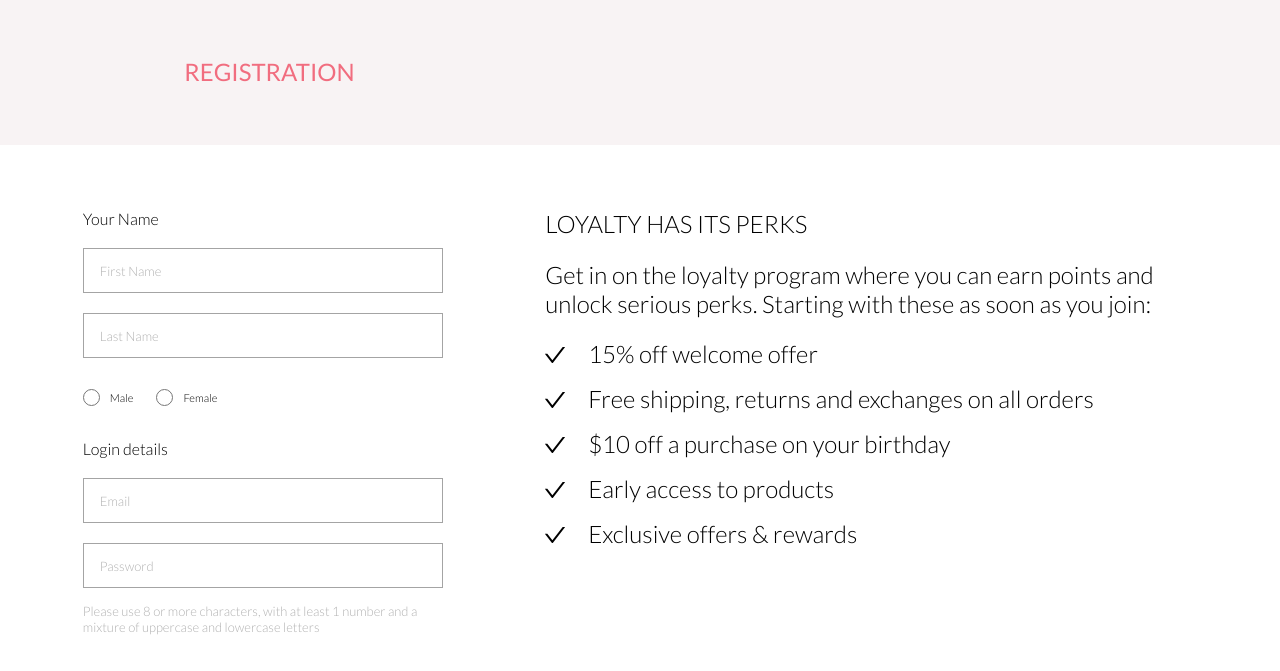
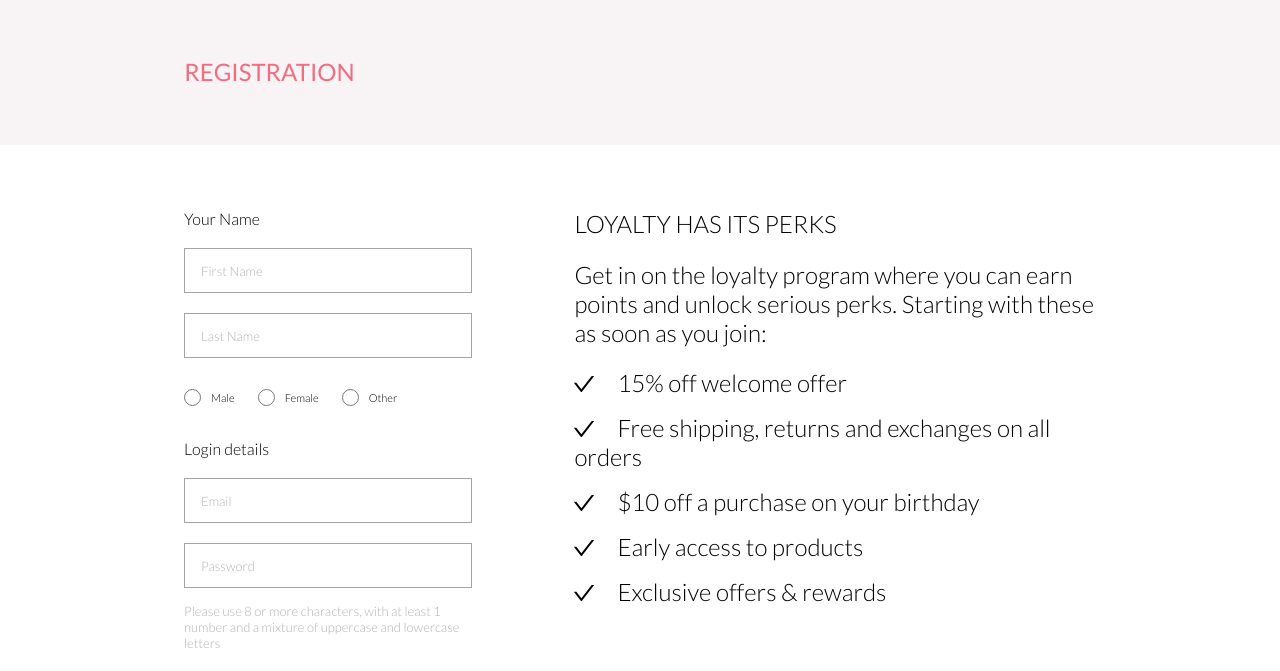
Before and after one commit to AlmostEazy/HTML_CSS, a plain HTML site: page hw_10/index.html in a window 1280 px wide. Shown: the part 78-749 px from the top of the page. Drawn offline with Linux system fonts and the light colour scheme.

Commit message:
feat: add hw_10 files

```diff
--- a/hw_10/index.html
+++ b/hw_10/index.html
@@ -92,6 +92,10 @@
                                     <label class="radiobtn">
                                         <input type="radio" name="radio"  class="radio">
                                         <span>Female</span>
+                                    </label>
+                                    <label class="radiobtn">
+                                        <input type="radio" name="radio"  class="radio">
+                                        <span>Other</span>
                                     </label>
                                 </fieldset>
                                 <label  class="mail">
--- a/hw_10/style.scss
+++ b/hw_10/style.scss
@@ -131,7 +131,7 @@ body {
     margin-bottom: 96px;
 
     &-left {
-        width: 360px;
+        width: 22.5%;
 
         .name {
             display: flex;
@@ -192,7 +192,7 @@ body {
                 cursor: pointer;
                 margin-bottom: 33px;
 
-                &:first-child {
+                &:not(:last-child) {
                     margin-right: 20px;
                 }
 
@@ -254,7 +254,7 @@ body {
     }
 
     &-right {
-        width: 652px;
+        width: 40.75%;
 
         h2 {
             @include font (black, 24px, 300);
```
Also changed, not shown: hw_10/style.css, 1 other file.
